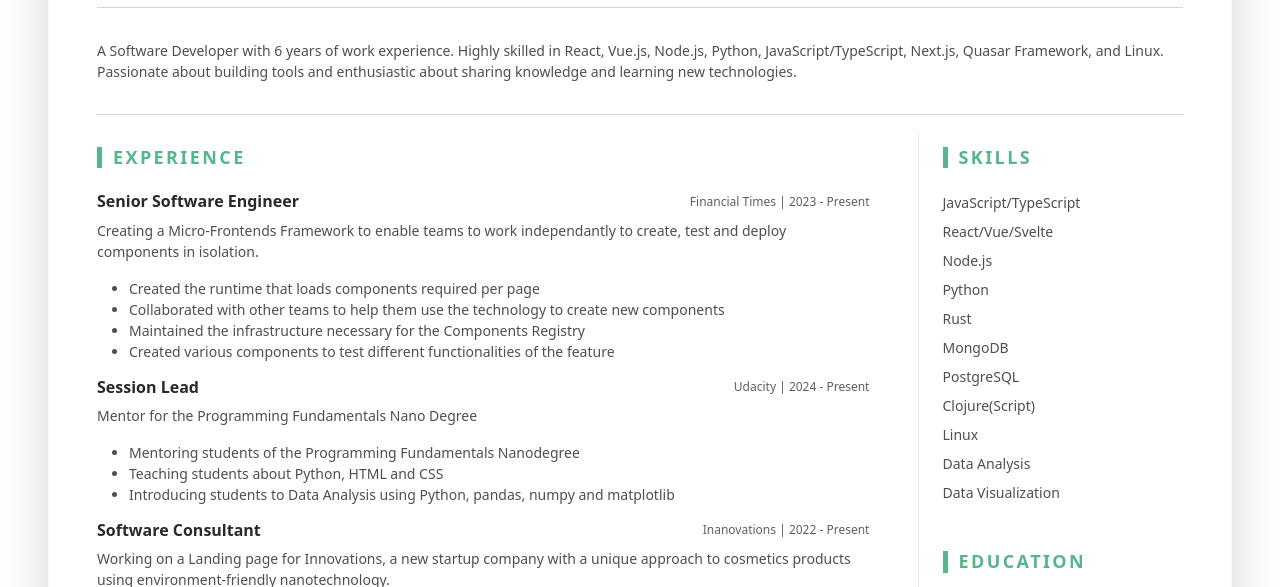
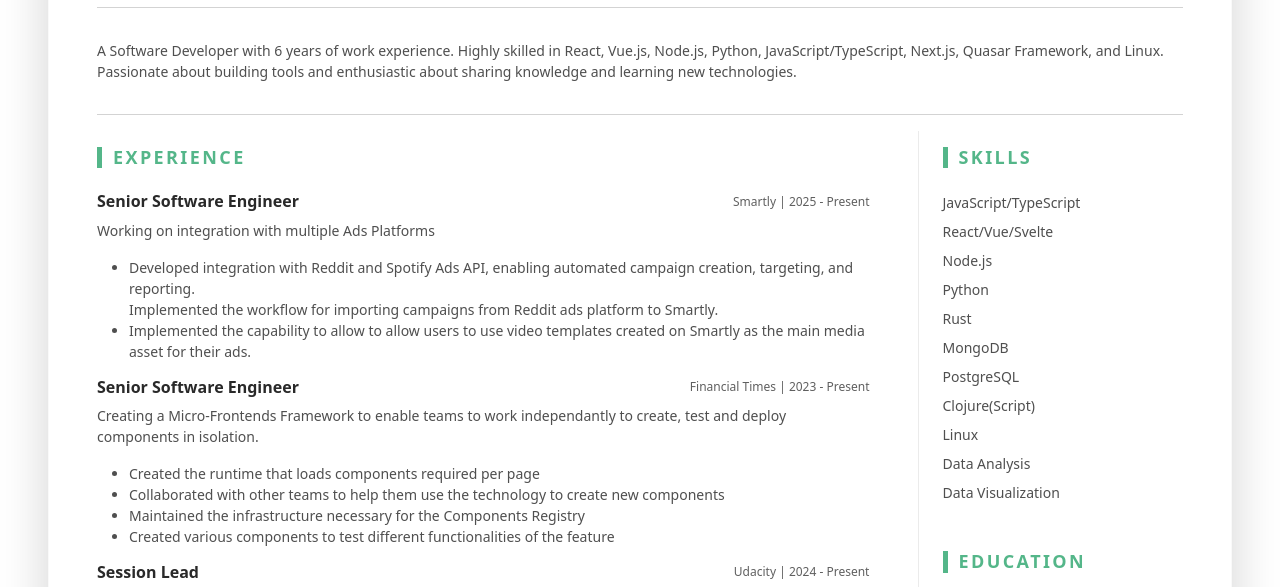
Before and after one commit to omarbassam88/resume, a plain HTML site: page index.html in a window 1280 px wide. Shown: the part 189-776 px from the top of the page. Drawn offline with Linux system fonts and the light colour scheme.

Commit message:
Added Smartly Experience

```diff
--- a/index.html
+++ b/index.html
@@ -88,6 +88,37 @@
                   <h3 class="text-uppercase resume-section-heading mb-4">
                     Experience
                   </h3>
+                  <!--//item-->
+                  <div class="item mb-3">
+                    <div class="item-heading row align-items-center mb-2">
+                      <h4
+                        class="item-title col-12 col-md-6 col-lg-8 mb-2 mb-md-0"
+                      >
+                        Senior Software Engineer
+                      </h4>
+                      <div
+                        class="item-meta col-12 col-md-6 col-lg-4 text-muted text-start text-md-end"
+                      >
+                        Smartly | 2025 - Present
+                      </div>
+                    </div>
+                    <div class="item-content">
+                      <p>
+                        Working on integration with multiple Ads Platforms
+                      </p>
+                      <ul class="resume-list">
+                        <li>
+                          Developed integration with Reddit and Spotify Ads API, enabling automated
+                          campaign creation, targeting, and reporting.
+                        </li>
+                          Implemented the workflow for importing campaigns from Reddit ads platform to Smartly.
+                        <li>
+                          Implemented the capability to allow to allow users to use video templates
+                          created on Smartly as the main media asset for their ads.
+                        </li>
+                      </ul>
+                    </div>
+                  </div>
                   <!--//item-->
                   <div class="item mb-3">
                     <div class="item-heading row align-items-center mb-2">
```
